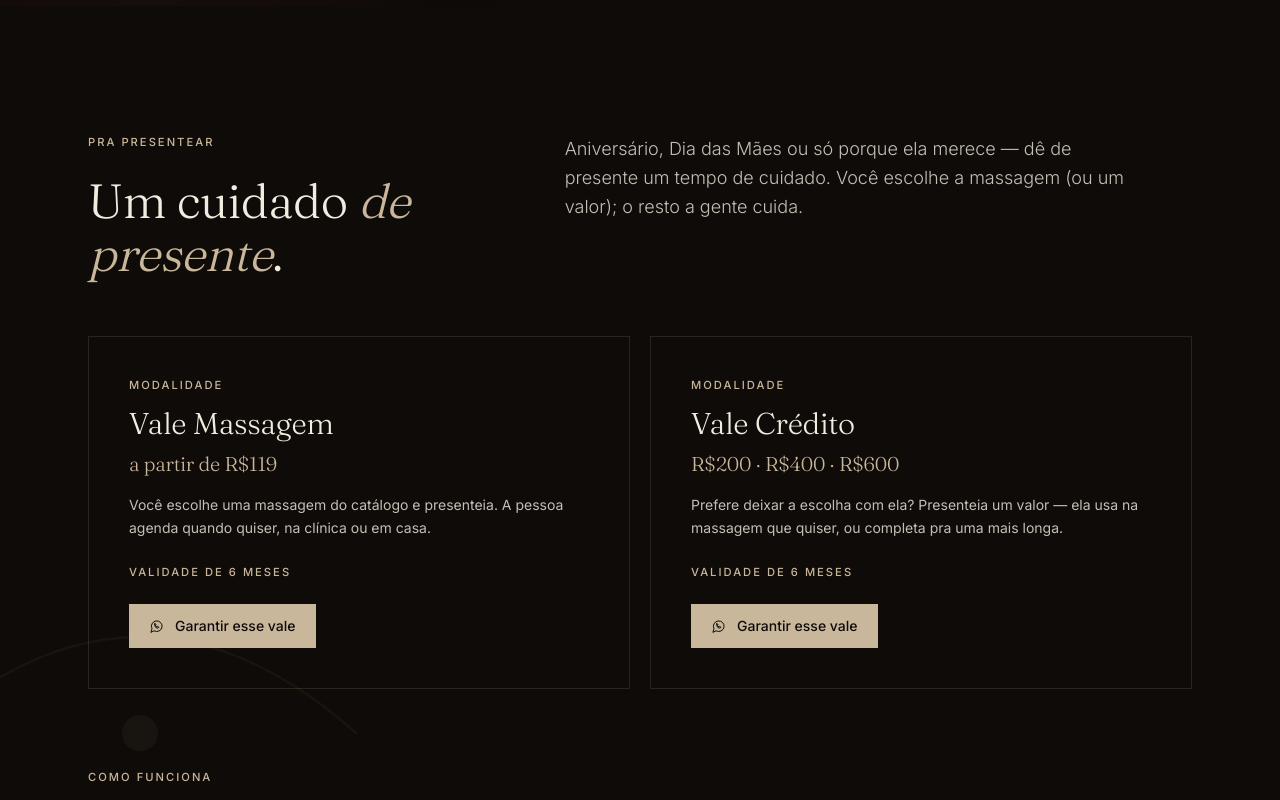
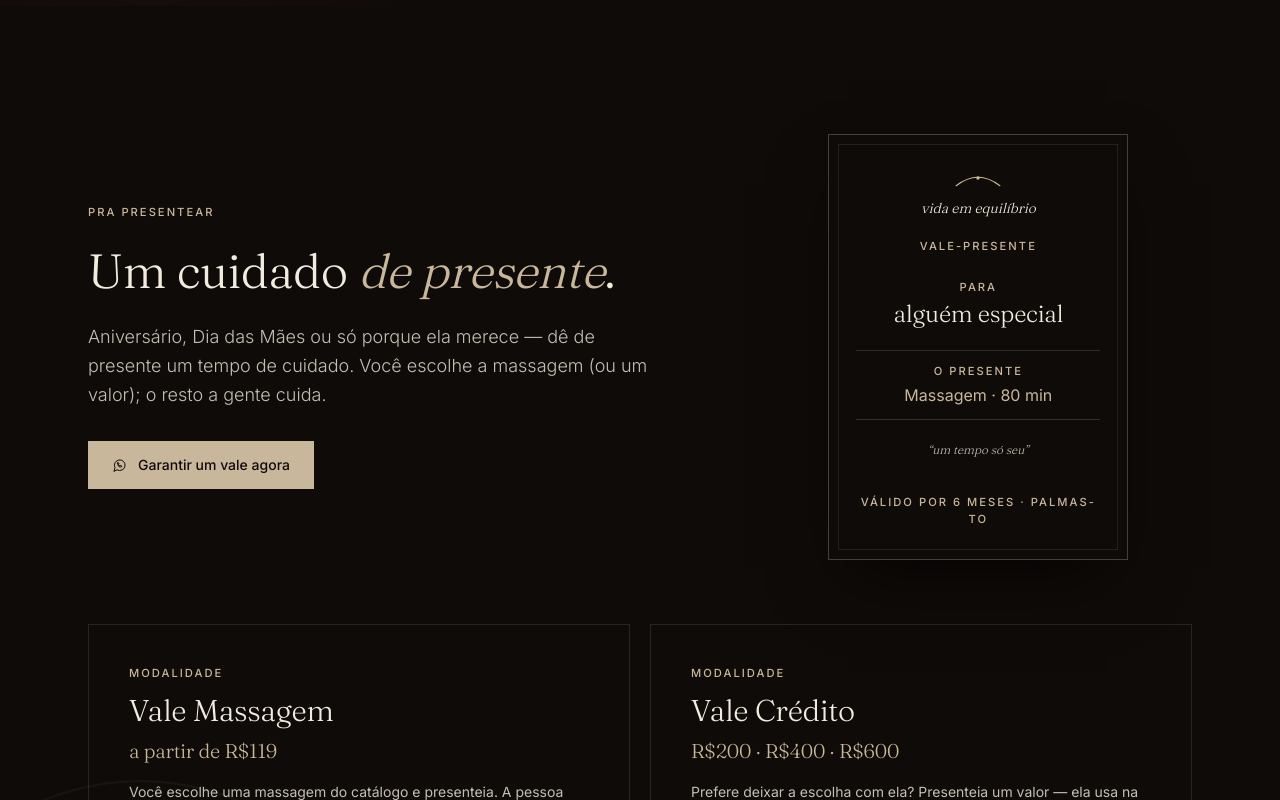
Before and after one commit to ImpulsoDigital063/vidaemequilibrio, a Next.js app: page / in a window 1280 px wide. Shown: the part 7280-8080 px from the top of the page. Built offline with nearby package versions, Linux system fonts and the light colour scheme; no server answers.

Commit message:
feat(vale): cartao-presente visual na secao + botoes encaminham pro PIX
- Pre-visualizacao do cartao (espelha o PDF que o cliente recebe)
- Botoes "Garantir" levam ao WhatsApp ja sinalizando fechar pelo PIX

Co-Authored-By: Claude Opus 4.8 <noreply@anthropic.com>

```diff
--- a/src/components/ValePresente.tsx
+++ b/src/components/ValePresente.tsx
@@ -2,10 +2,9 @@ import { IconArrowRight, IconWhatsApp, MarcaDagua } from "./Icons";
 import Reveal from "./motion/Reveal";
 import Stagger, { StaggerItem } from "./motion/Stagger";
 
-const WA_MSG = encodeURIComponent(
-  "Oii! Quero presentear alguém com um vale do Vida em Equilíbrio. Como funciona?"
-);
-const WA_LINK = `https://wa.me/5563984843646?text=${WA_MSG}`;
+const WA_GERAL = `https://wa.me/5563984843646?text=${encodeURIComponent(
+  "Oii! Quero garantir um vale-presente do Vida em Equilíbrio e fechar pelo PIX. Pode me ajudar?"
+)}`;
 
 const MODALIDADES = [
   {
@@ -13,14 +12,14 @@ const MODALIDADES = [
     preco: "a partir de R$119",
     descricao:
       "Você escolhe uma massagem do catálogo e presenteia. A pessoa agenda quando quiser, na clínica ou em casa.",
-    wa: "Oii! Quero garantir um Vale Massagem do Vida em Equilíbrio pra presentear alguém. Como faço?",
+    wa: "Oii! Quero garantir um Vale Massagem do Vida em Equilíbrio. Já quero fechar pelo PIX — pode me passar os próximos passos?",
   },
   {
     nome: "Vale Crédito",
     preco: "R$200 · R$400 · R$600",
     descricao:
       "Prefere deixar a escolha com ela? Presenteia um valor — ela usa na massagem que quiser, ou completa pra uma mais longa.",
-    wa: "Oii! Quero garantir um Vale Crédito do Vida em Equilíbrio pra presentear alguém. Como faço?",
+    wa: "Oii! Quero garantir um Vale Crédito do Vida em Equilíbrio. Já quero fechar pelo PIX — pode me passar os próximos passos?",
   },
 ];
 
@@ -47,6 +46,53 @@ const PASSOS = [
   },
 ];
 
+// Pré-visualização do cartão-presente · espelha o PDF que o cliente recebe
+function CartaoPreview() {
+  return (
+    <div className="relative mx-auto flex aspect-[148/210] w-full max-w-[300px] flex-col items-center bg-ve-bg px-7 py-8 text-center shadow-[0_30px_70px_-20px_rgba(0,0,0,0.7)]">
+      <div className="pointer-events-none absolute inset-0 border border-ve-champagne/30" />
+      <div className="pointer-events-none absolute inset-2.5 border border-ve-champagne/12" />
+
+      <svg width="56" height="24" viewBox="0 0 78 34" fill="none" className="relative">
+        <path
+          d="M8 28 Q39 4 70 28"
+          stroke="#C9B79C"
+          strokeWidth="1.6"
+          fill="none"
+          strokeLinecap="round"
+        />
+        <circle cx="39" cy="17" r="2.4" fill="#C9B79C" />
+      </svg>
+      <p className="display-italic relative mt-2 text-sm text-ve-cream">
+        vida em equilíbrio
+      </p>
+
+      <p className="eyebrow relative mt-5 text-[9px] text-ve-champagne">
+        Vale-Presente
+      </p>
+
+      <p className="eyebrow relative mt-6 text-[8px] text-ve-cream/50">Para</p>
+      <p className="display relative mt-0.5 text-2xl text-ve-cream">
+        alguém especial
+      </p>
+
+      <div className="relative my-5 w-full border-y border-ve-champagne/20 py-3">
+        <p className="eyebrow text-[8px] text-ve-cream/50">O presente</p>
+        <p className="mt-1 text-base text-ve-champagne">Massagem · 80 min</p>
+      </div>
+
+      <p className="display-italic relative text-xs leading-relaxed text-ve-cream/80">
+        &ldquo;um tempo só seu&rdquo;
+      </p>
+
+      <div className="flex-1" />
+      <p className="eyebrow relative text-[7px] text-ve-cream/45">
+        Válido por 6 meses · Palmas-TO
+      </p>
+    </div>
+  );
+}
+
 export default function ValePresente() {
   return (
     <section
@@ -60,21 +106,34 @@ export default function ValePresente() {
       />
 
       <div className="container-x relative">
-        {/* Cabeçalho */}
-        <Reveal direction="up" className="grid md:grid-cols-12 gap-10 mb-14">
-          <div className="md:col-span-5">
+        {/* Cabeçalho · texto + cartão-presente */}
+        <Reveal
+          direction="up"
+          className="grid items-center gap-10 md:grid-cols-12 md:gap-14 mb-16"
+        >
+          <div className="md:col-span-7">
             <p className="eyebrow text-ve-champagne mb-6">Pra presentear</p>
             <h2 className="display text-3xl md:text-5xl leading-[1.1]">
               Um cuidado{" "}
               <span className="display-italic text-ve-champagne">de presente</span>.
             </h2>
-          </div>
-          <div className="md:col-span-7">
-            <p className="text-ve-cream/80 leading-relaxed text-base md:text-lg font-light max-w-xl">
+            <p className="mt-6 text-ve-cream/80 leading-relaxed text-base md:text-lg font-light max-w-xl">
               Aniversário, Dia das Mães ou só porque ela merece — dê de presente
               um tempo de cuidado. Você escolhe a massagem (ou um valor); o resto
               a gente cuida.
             </p>
+            <a
+              href={WA_GERAL}
+              target="_blank"
+              rel="noopener"
+              className="mt-8 inline-flex items-center gap-2.5 bg-ve-champagne text-ve-bg px-6 py-3.5 text-sm font-medium hover:bg-ve-cream transition-colors"
+            >
+              <IconWhatsApp className="w-4 h-4" />
+              Garantir um vale agora
+            </a>
+          </div>
+          <div className="md:col-span-5">
+            <CartaoPreview />
           </div>
         </Reveal>
 
@@ -134,12 +193,12 @@ export default function ValePresente() {
             obrigada.&rdquo;
           </p>
           <a
-            href={WA_LINK}
+            href={WA_GERAL}
             target="_blank"
             rel="noopener"
             className="btn-primary mt-8"
           >
-            Quero presentear alguém
+            Garantir um vale agora
             <IconArrowRight className="w-4 h-4" />
           </a>
         </Reveal>
```
